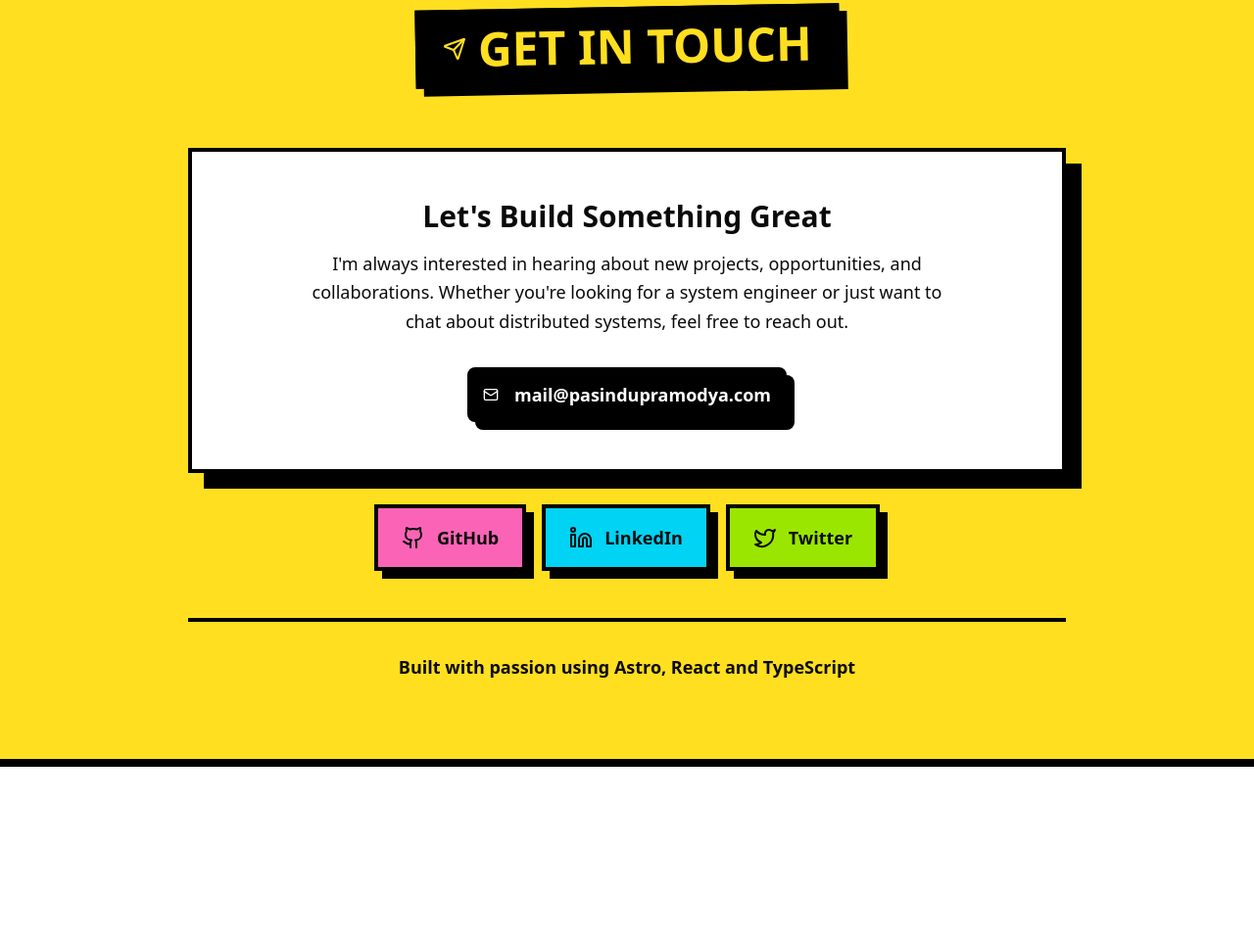
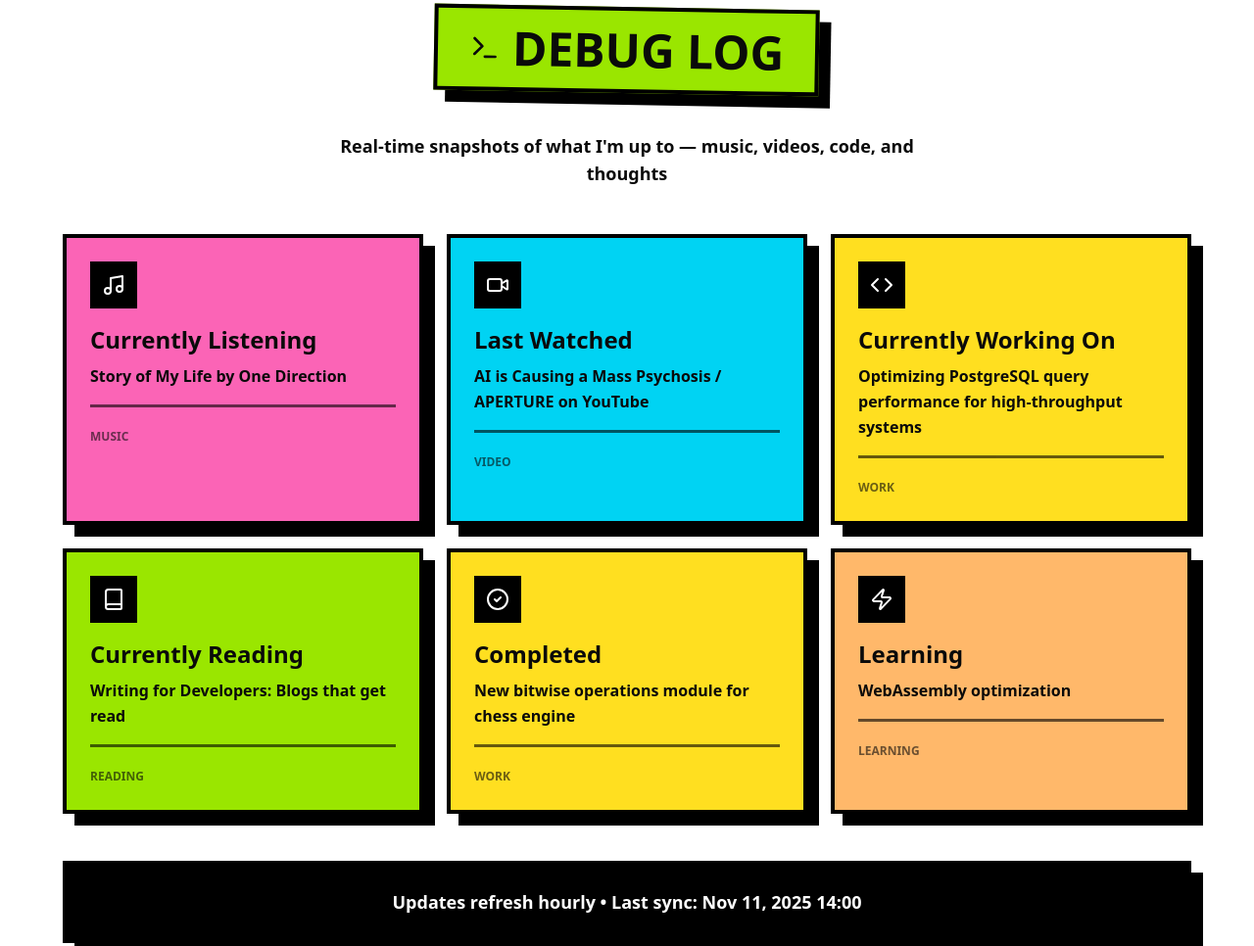
Before and after one commit to MasterBrian99/MasterBrian99.github.io, an Astro site: page / in a window 1280 px wide. Shown: the part 5072-6038 px from the top of the page at 98% size. Before the commit the page ends 5855 px from the top, so only its background shows below. Built offline with nearby package versions, Linux system fonts and the light colour scheme; Astro itself is replaced by a stand-in of ours.

Commit message:
Add DebugLog component and update Contact section text

```diff
--- a/src/components/sections/Contact.tsx
+++ b/src/components/sections/Contact.tsx
@@ -45,15 +45,15 @@ export default function Contact() {
             <p className="text-lg font-medium mb-8 leading-relaxed max-w-2xl mx-auto">
               I'm always interested in hearing about new projects,
               opportunities, and collaborations. Whether you're looking for a
-              system engineer or just want to chat about distributed systems,
-              feel free to reach out.
+              system engineer or just want to chat about tech, feel free to
+              reach out.
             </p>
 
             <a
               href={`mailto:${profileData.contact.email}`}
               className="inline-block"
             >
-              <Button className="px-8 py-6 text-lg font-bold bg-black text-white border-4 border-black shadow-[8px_8px_0px_0px_rgba(0,0,0,1)] hover:shadow-[4px_4px_0px_0px_rgba(0,0,0,1)] hover:translate-x-1 hover:translate-y-1 transition-all">
+              <Button className="px-8 py-6  sm:text-lg text-xs  font-bold bg-black text-white border-4 border-black shadow-[8px_8px_0px_0px_rgba(0,0,0,1)] hover:shadow-[4px_4px_0px_0px_rgba(0,0,0,1)] hover:translate-x-1 hover:translate-y-1 transition-all">
                 <Mail className="w-5 h-5 mr-2" />
                 {profileData.contact.email}
               </Button>
--- /dev/null
+++ b/src/components/sections/DebugLog.tsx
@@ -0,0 +1,85 @@
+import {
+  Music,
+  Video,
+  Code,
+  Book,
+  CheckCircle2,
+  Zap,
+  Terminal,
+} from "lucide-react";
+import debuglogData from "@/data/debuglog.json";
+
+const iconMap: Record<string, React.ComponentType<{ className?: string }>> = {
+  music: Music,
+  video: Video,
+  code: Code,
+  book: Book,
+  check: CheckCircle2,
+  zap: Zap,
+};
+
+const colorMap: Record<string, string> = {
+  music: "bg-pink-400",
+  video: "bg-cyan-400",
+  work: "bg-yellow-300",
+  reading: "bg-lime-400",
+  learning: "bg-orange-300",
+};
+
+export default function DebugLog() {
+  return (
+    <section id="debuglog" className="py-20 bg-white border-b-8 border-black">
+      <div className="container mx-auto px-6">
+        <div className="max-w-6xl mx-auto">
+          <div className="mb-12 text-center">
+            <div className="inline-flex items-center gap-3 px-8 py-4 bg-lime-400 border-4 border-black shadow-[12px_12px_0px_0px_rgba(0,0,0,1)] transform rotate-1 mb-4">
+              <Terminal className="w-8 h-8" />
+              <h2 className="text-3xl md:text-5xl  font-black">DEBUG LOG</h2>
+            </div>
+            <p className="text-lg font-bold max-w-2xl mx-auto mt-6">
+              Real-time snapshots of what I'm up to — music, videos, code, and
+              thoughts
+            </p>
+          </div>
+
+          <div className="grid md:grid-cols-3 gap-6">
+            {debuglogData.updates.map((update) => {
+              const Icon = iconMap[update.icon] || Code;
+              const bgColor = colorMap[update.category] || "bg-gray-300";
+
+              return (
+                <div
+                  key={update.id}
+                  className={`${bgColor} border-4 border-black p-6 shadow-[12px_12px_0px_0px_rgba(0,0,0,1)] hover:shadow-[16px_16px_0px_0px_rgba(0,0,0,1)] hover:-translate-y-1 transition-all group`}
+                >
+                  <div className="flex items-start justify-between mb-4">
+                    <div className="w-12 h-12 bg-black text-white flex items-center justify-center border-3 border-black transform group-hover:-rotate-12 transition-transform">
+                      <Icon className="w-6 h-6" />
+                    </div>
+                  </div>
+
+                  <h4 className="text-2xl font-black mb-2">{update.title}</h4>
+                  <p className="font-bold text-base leading-relaxed">
+                    {update.content}
+                  </p>
+
+                  <div className="mt-4 pt-4 border-t-3 border-black opacity-60">
+                    <span className="text-xs font-black uppercase">
+                      {update.category}
+                    </span>
+                  </div>
+                </div>
+              );
+            })}
+          </div>
+
+          <div className="mt-12 bg-black border-4 border-black p-6 shadow-[12px_12px_0px_0px_rgba(0,0,0,1)]">
+            <p className="text-white font-bold text-center text-lg">
+              Updates refresh hourly • Last sync: {debuglogData.lastSync}
+            </p>
+          </div>
+        </div>
+      </div>
+    </section>
+  );
+}
--- /dev/null
+++ b/src/data/debuglog.json
@@ -0,0 +1,53 @@
+{
+  "updates": [
+    {
+      "id": 1,
+      "time": "2:30 PM",
+      "category": "music",
+      "title": "Currently Listening",
+      "content": "Story of My Life by One Direction",
+      "icon": "music"
+    },
+    {
+      "id": 2,
+      "time": "12:15 PM",
+      "category": "video",
+      "title": "Last Watched",
+      "content": "AI is Causing a Mass Psychosis / APERTURE on YouTube",
+      "icon": "video"
+    },
+    {
+      "id": 3,
+      "time": "10:45 AM",
+      "category": "work",
+      "title": "Currently Working On",
+      "content": "Optimizing PostgreSQL query performance for high-throughput systems",
+      "icon": "code"
+    },
+    {
+      "id": 4,
+      "time": "4:20 PM",
+      "category": "reading",
+      "title": "Currently Reading",
+      "content": "Writing for Developers: Blogs that get read",
+      "icon": "book"
+    },
+    {
+      "id": 5,
+      "time": "9:30 AM",
+      "category": "work",
+      "title": "Completed",
+      "content": "New bitwise operations module for chess engine",
+      "icon": "check"
+    },
+    {
+      "id": 6,
+      "time": "6:00 PM",
+      "category": "learning",
+      "title": "Learning",
+      "content": "WebAssembly optimization",
+      "icon": "zap"
+    }
+  ],
+  "lastSync": "Nov 11, 2025 14:00"
+}
--- a/src/pages/index.astro
+++ b/src/pages/index.astro
@@ -6,6 +6,7 @@ import Skills from "@/components/sections/Skills";
 import Projects from "@/components/sections/Projects";
 import Blog from "@/components/sections/Blog";
 import Contact from "@/components/sections/Contact";
+import DebugLog from "@/components/sections/DebugLog";
 const pageTitle =
   "Pasindu Pramodaya | Backend & Fullstack Developer Portfolio | Projects & Skills";
 const pageDescription =
@@ -67,6 +68,7 @@ const pageImage = "https://pasindupramodya.com/og_image.png";
     <Skills />
     <Projects />
     <Blog />
+    <DebugLog />
     <Contact />
   </body>
 </html>
```
